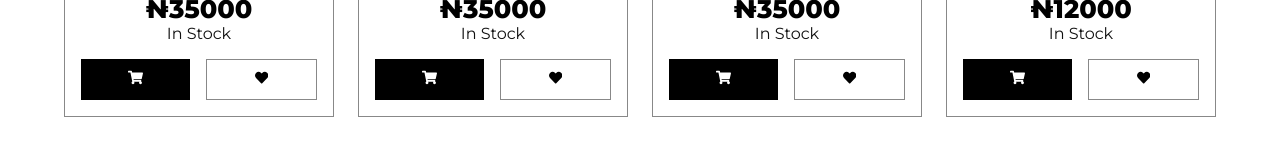
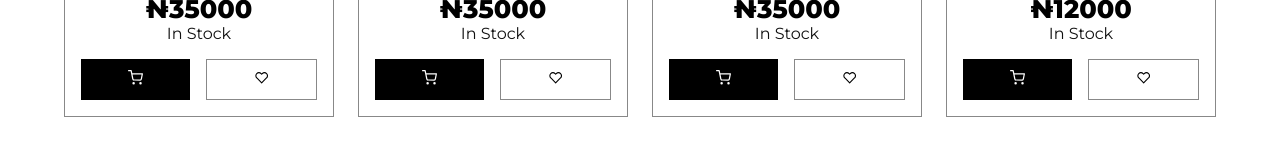
Before and after one commit to ay30bg/snt.frncs, a React (Create React App) app: page /search in a window 1280 px wide. Shown: the part 522-682 px from the top of the page. Built offline with nearby package versions, Linux system fonts and the light colour scheme.

Commit message:
Update ProductCard.jsx

```diff
--- a/src/components/ProductCard.jsx
+++ b/src/components/ProductCard.jsx
@@ -1,5 +1,130 @@
+// import React, { useState } from "react";
+// import { FaShoppingCart, FaHeart, FaEye } from "react-icons/fa";
+
+// export default function ProductCard({ product, addToCart, addToWishlist, setQuickView }) {
+//   const [loadingCart, setLoadingCart] = useState(false);
+//   const [wishlistLoading, setWishlistLoading] = useState(false);
+//   const [quickViewLoading, setQuickViewLoading] = useState(false);
+//   const [hoverImage, setHoverImage] = useState(
+//     product.images ? product.images[0] : product.image
+//   );
+
+//   const handleAddToCart = () => {
+//     setLoadingCart(true);
+//     addToCart(product);
+//     setTimeout(() => setLoadingCart(false), 1000);
+//   };
+
+//   const handleAddToWishlist = () => {
+//     setWishlistLoading(true);
+//     addToWishlist(product);
+//     setTimeout(() => setWishlistLoading(false), 1000);
+//   };
+
+//   const handleImageClick = () => {
+//     setQuickViewLoading(true);
+//     setTimeout(() => {
+//       setQuickView(product);
+//       setQuickViewLoading(false);
+//     }, 1000);
+//   };
+
+//   return (
+//     <div className="product-card">
+//       <div
+//         className="image-wrapper"
+//         style={{ position: "relative" }}
+//         onMouseEnter={() => {
+//           if (product.images && product.images.length > 1) {
+//             setHoverImage(product.images[1]); // show 2nd image on hover
+//           }
+//         }}
+//         onMouseLeave={() => {
+//           if (product.images && product.images.length > 0) {
+//             setHoverImage(product.images[0]); // revert back to 1st image
+//           } else {
+//             setHoverImage(product.image);
+//           }
+//         }}
+//       >
+//         {hoverImage ? (
+//           <img
+//             src={hoverImage}
+//             alt={product.name}
+//             className="product-img"
+//             loading="lazy"
+//           />
+//         ) : (
+//           <div className="skeleton" />
+//         )}
+
+//         {product.discount && (
+//           <span className="badge discount">-{product.discount}%</span>
+//         )}
+
+//         <button
+//           className="quick-view-btn"
+//           onClick={handleImageClick}
+//           disabled={quickViewLoading}
+//         >
+//           {quickViewLoading ? (
+//             <span className="quick-view-spinner"></span>
+//           ) : (
+//             <FaEye className="quick-view-icon" />
+//           )}
+//         </button>
+//       </div>
+
+//       <h3 className="product-name-header">{product.name}</h3>
+
+//       <p className="price">
+//         ₦{product.price - (product.discountAmount || 0)}
+//         {product.discountAmount && (
+//           <span className="original-price">₦{product.price}</span>
+//         )}
+//       </p>
+
+//       {product.inStock > 0 ? (
+//         <p className={product.inStock < 5 ? "low-stock" : "in-stock"}>
+//           {product.inStock < 5 ? `Only ${product.inStock} left!` : "In Stock"}
+//         </p>
+//       ) : (
+//         <p className="out-of-stock">Out of Stock</p>
+//       )}
+
+//       <div className="actions">
+//         {/* Cart button */}
+//         <button
+//           onClick={handleAddToCart}
+//           disabled={loadingCart || product.inStock === 0}
+//           className={`cart-btn ${loadingCart ? "loading" : ""}`}
+//         >
+//           {loadingCart ? (
+//             <span className="spinner"></span>
+//           ) : (
+//             <FaShoppingCart className="add-cart-icon" />
+//           )}
+//         </button>
+
+//         {/* Wishlist button */}
+//         <button
+//           onClick={handleAddToWishlist}
+//           disabled={wishlistLoading}
+//           className={`wishlist-btn ${wishlistLoading ? "loading" : ""}`}
+//         >
+//           {wishlistLoading ? (
+//             <span className="wishlist-spinner"></span>
+//           ) : (
+//             <FaHeart />
+//           )}
+//         </button>
+//       </div>
+//     </div>
+//   );
+// }
+
 import React, { useState } from "react";
-import { FaShoppingCart, FaHeart, FaEye } from "react-icons/fa";
+import { FiShoppingCart, FiHeart, FiEye } from "react-icons/fi";
 
 export default function ProductCard({ product, addToCart, addToWishlist, setQuickView }) {
   const [loadingCart, setLoadingCart] = useState(false);
@@ -70,7 +195,7 @@ export default function ProductCard({ product, addToCart, addToWishlist, setQuic
           {quickViewLoading ? (
             <span className="quick-view-spinner"></span>
           ) : (
-            <FaEye className="quick-view-icon" />
+            <FiEye className="quick-view-icon" />
           )}
         </button>
       </div>
@@ -102,7 +227,7 @@ export default function ProductCard({ product, addToCart, addToWishlist, setQuic
           {loadingCart ? (
             <span className="spinner"></span>
           ) : (
-            <FaShoppingCart className="add-cart-icon" />
+            <FiShoppingCart className="add-cart-icon" />
           )}
         </button>
 
@@ -115,7 +240,7 @@ export default function ProductCard({ product, addToCart, addToWishlist, setQuic
           {wishlistLoading ? (
             <span className="wishlist-spinner"></span>
           ) : (
-            <FaHeart />
+            <FiHeart />
           )}
         </button>
       </div>
```
